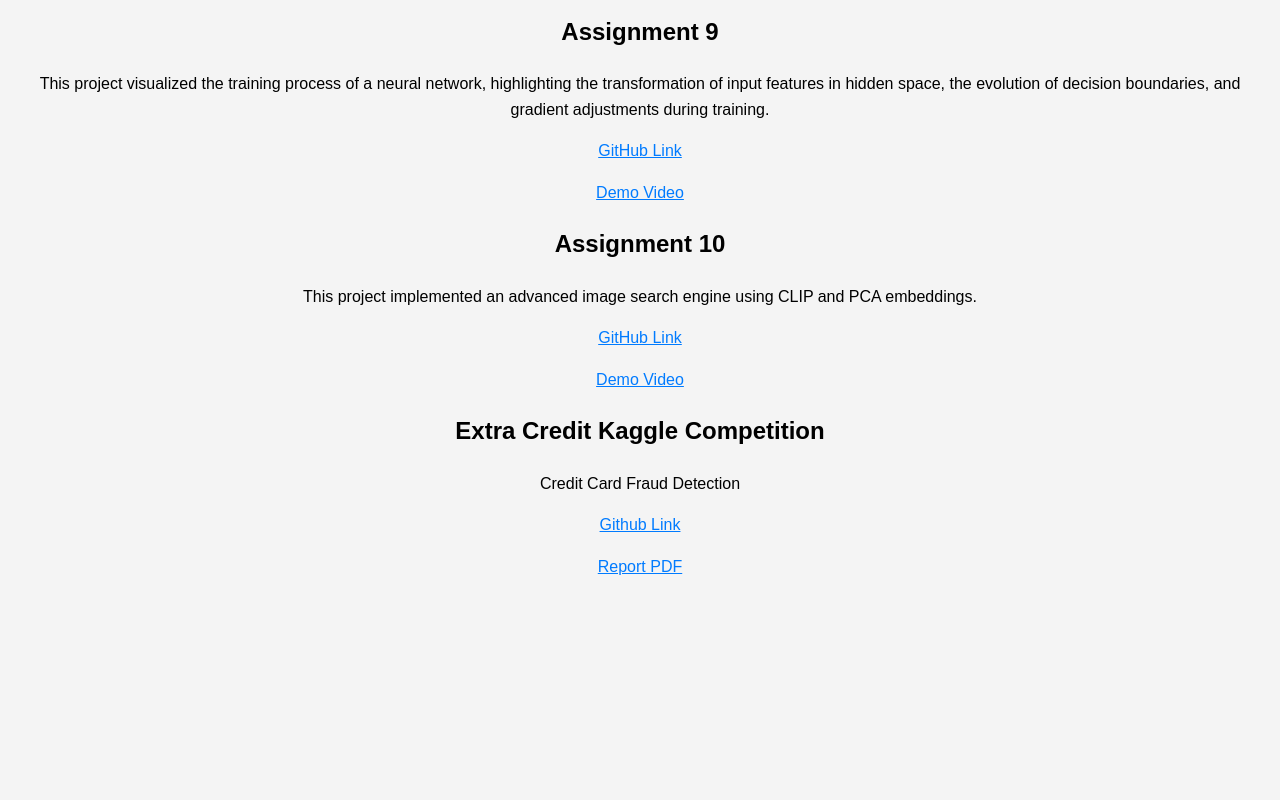
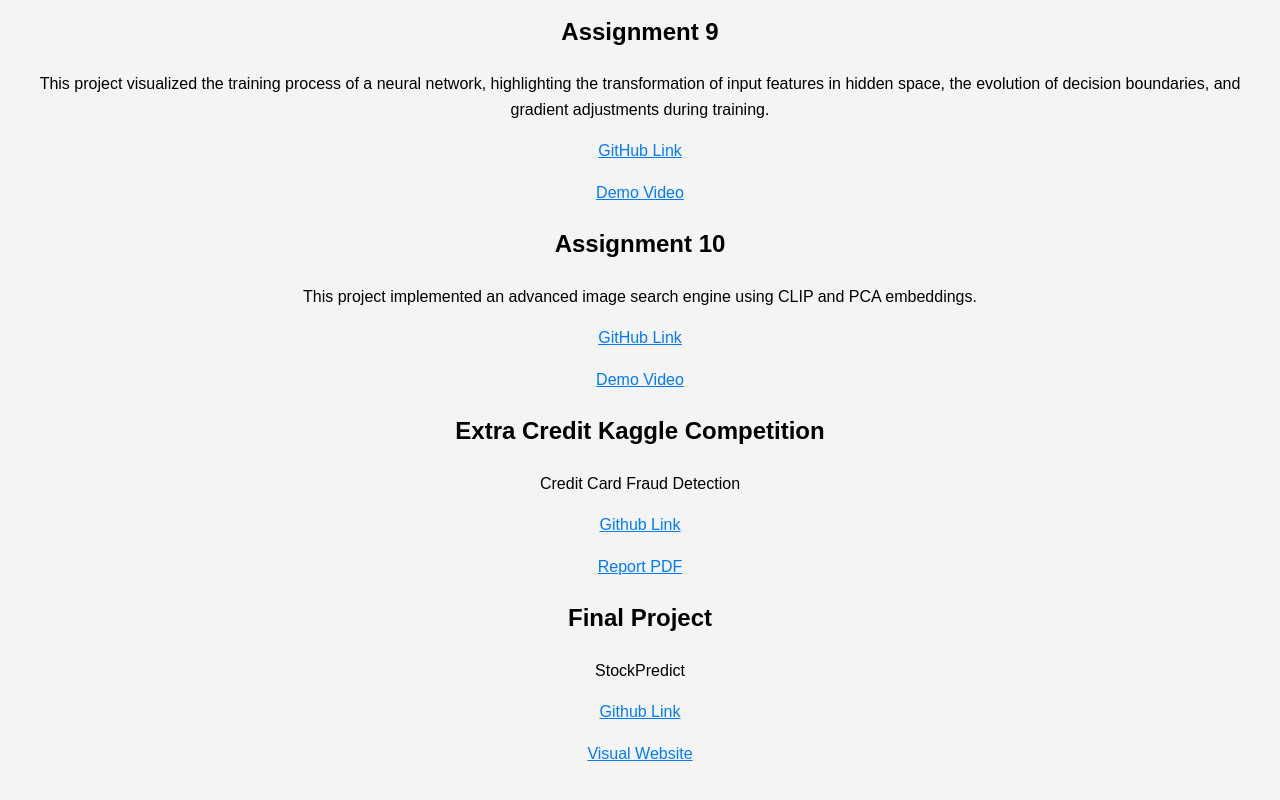
Before and after one commit to slnxiao23/slnxiao23.github.io, a plain HTML site: page assignments.html in a window 1280 px wide. Shown: the part 2017-2817 px from the top of the page. Before the commit the page ends 2662 px from the top, so only its background shows below. Drawn offline with Linux system fonts and the light colour scheme.

Commit message:
final project

```diff
--- a/assignments.html
+++ b/assignments.html
@@ -96,17 +96,10 @@
         <p><a href="https://drive.google.com/file/d/1b1fPgHG87llqVkj7gYUDrEeSHnGAXRH2/view?usp=sharing">Report PDF</a></p>
 
 
-
-
-
-
-
-
-
-
-
-
-
+        <h2>Final Project</h2>
+        <p>StockPredict</p>
+        <p><a href="https://github.com/Julyfan77/StockPredict.git">Github Link</a></p>
+        <p><a href="https://finalstockpredictweb.vercel.app/">Visual Website</a></p>
 
 
     </section>
```
